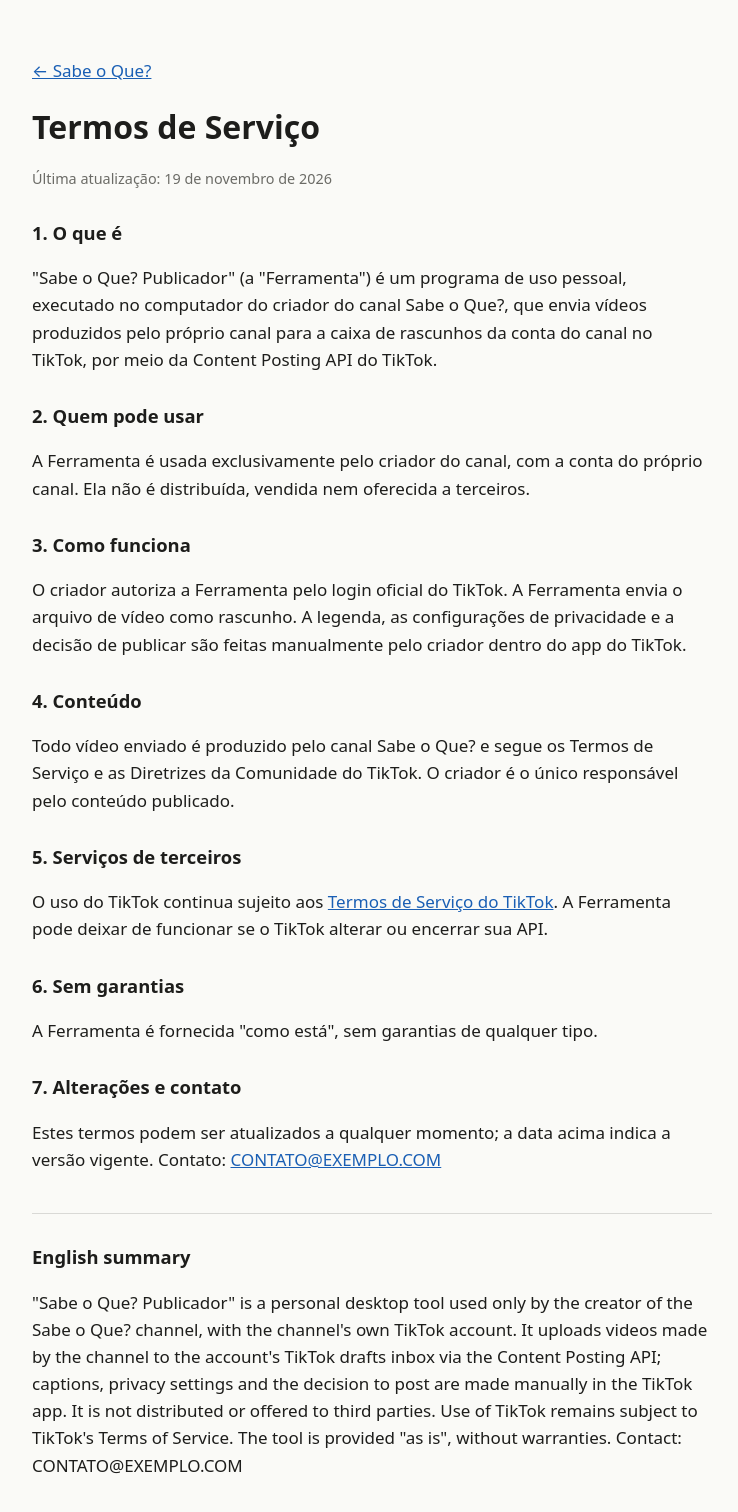
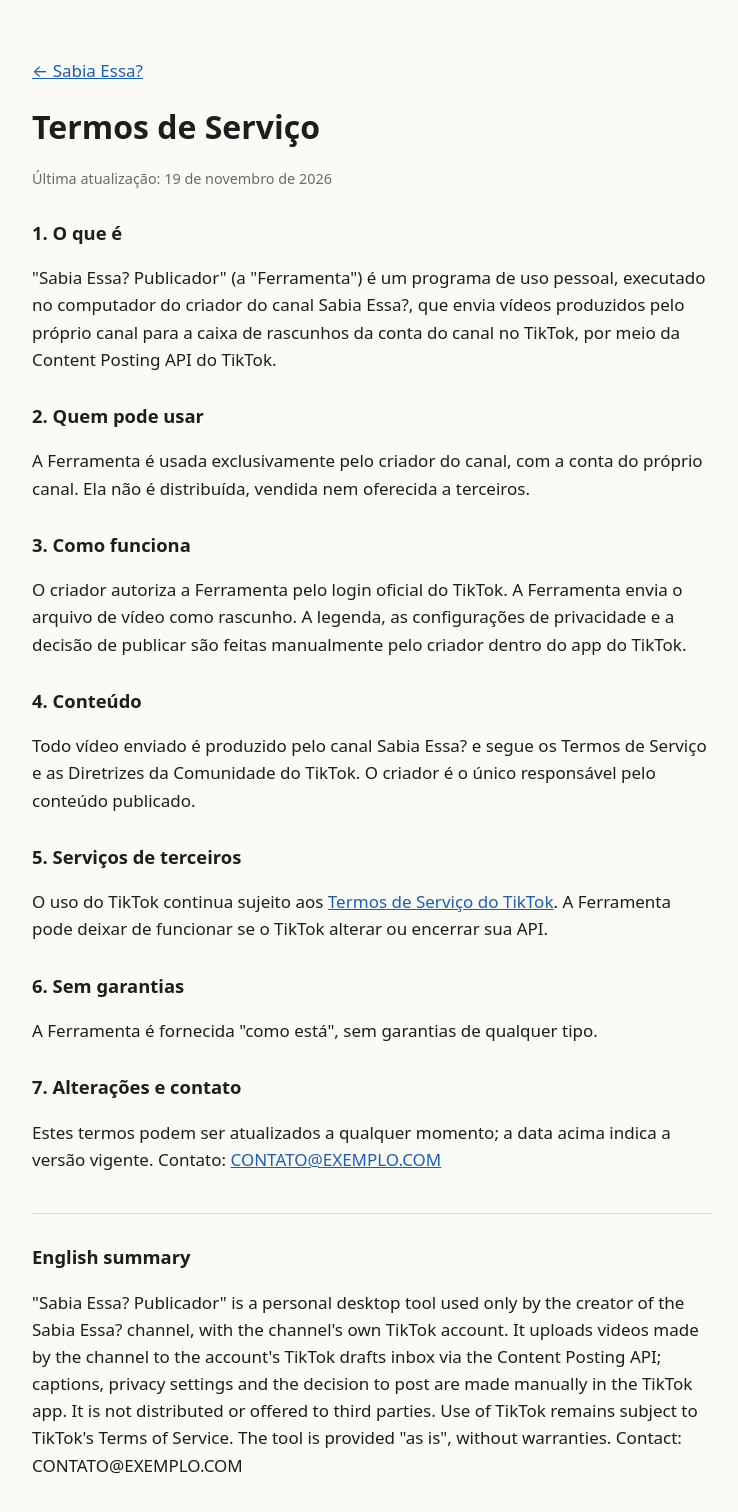
Before and after one commit to Fernandesg/sabeoque, a plain HTML site: page termos.html in a window 1280 px wide. Shown: the whole page, without its empty margins (268-1006 px from the left). Drawn offline with Linux system fonts and the light colour scheme.

Commit message:
Canal renomeado para Sabia Essa? (@sabiaessavideos)
Co-Authored-By: Claude Opus 5.5 <noreply@anthropic.com>
Claude-Session: https://claude.ai/code/session_014YSc4VHLYVZZxyTMjD2NLh

```diff
--- a/termos.html
+++ b/termos.html
@@ -7,12 +7,12 @@
 </head>
 <body>
 <main>
-  <p><a href="index.html">← Sabe o Que?</a></p>
+  <p><a href="index.html">← Sabia Essa?</a></p>
   <h1>Termos de Serviço</h1>
   <p class="meta">Última atualização: 19 de novembro de 2026</p>
 
   <h2>1. O que é</h2>
-  <p>"Sabe o Que? Publicador" (a "Ferramenta") é um programa de uso pessoal, executado no computador do criador do canal Sabe o Que?, que envia vídeos produzidos pelo próprio canal para a caixa de rascunhos da conta do canal no TikTok, por meio da Content Posting API do TikTok.</p>
+  <p>"Sabia Essa? Publicador" (a "Ferramenta") é um programa de uso pessoal, executado no computador do criador do canal Sabia Essa?, que envia vídeos produzidos pelo próprio canal para a caixa de rascunhos da conta do canal no TikTok, por meio da Content Posting API do TikTok.</p>
 
   <h2>2. Quem pode usar</h2>
   <p>A Ferramenta é usada exclusivamente pelo criador do canal, com a conta do próprio canal. Ela não é distribuída, vendida nem oferecida a terceiros.</p>
@@ -21,7 +21,7 @@
   <p>O criador autoriza a Ferramenta pelo login oficial do TikTok. A Ferramenta envia o arquivo de vídeo como rascunho. A legenda, as configurações de privacidade e a decisão de publicar são feitas manualmente pelo criador dentro do app do TikTok.</p>
 
   <h2>4. Conteúdo</h2>
-  <p>Todo vídeo enviado é produzido pelo canal Sabe o Que? e segue os Termos de Serviço e as Diretrizes da Comunidade do TikTok. O criador é o único responsável pelo conteúdo publicado.</p>
+  <p>Todo vídeo enviado é produzido pelo canal Sabia Essa? e segue os Termos de Serviço e as Diretrizes da Comunidade do TikTok. O criador é o único responsável pelo conteúdo publicado.</p>
 
   <h2>5. Serviços de terceiros</h2>
   <p>O uso do TikTok continua sujeito aos <a href="https://www.tiktok.com/legal/terms-of-service">Termos de Serviço do TikTok</a>. A Ferramenta pode deixar de funcionar se o TikTok alterar ou encerrar sua API.</p>
@@ -35,7 +35,7 @@
   <hr>
   <section lang="en">
     <h2>English summary</h2>
-    <p>"Sabe o Que? Publicador" is a personal desktop tool used only by the creator of the Sabe o Que? channel, with the channel's own TikTok account. It uploads videos made by the channel to the account's TikTok drafts inbox via the Content Posting API; captions, privacy settings and the decision to post are made manually in the TikTok app. It is not distributed or offered to third parties. Use of TikTok remains subject to TikTok's Terms of Service. The tool is provided "as is", without warranties. Contact: CONTATO@EXEMPLO.COM</p>
+    <p>"Sabia Essa? Publicador" is a personal desktop tool used only by the creator of the Sabia Essa? channel, with the channel's own TikTok account. It uploads videos made by the channel to the account's TikTok drafts inbox via the Content Posting API; captions, privacy settings and the decision to post are made manually in the TikTok app. It is not distributed or offered to third parties. Use of TikTok remains subject to TikTok's Terms of Service. The tool is provided "as is", without warranties. Contact: CONTATO@EXEMPLO.COM</p>
   </section>
 </main>
 </body>
```
Also changed, not shown: index.html (+5 -5 lines), privacidade.html (+3 -3 lines).
